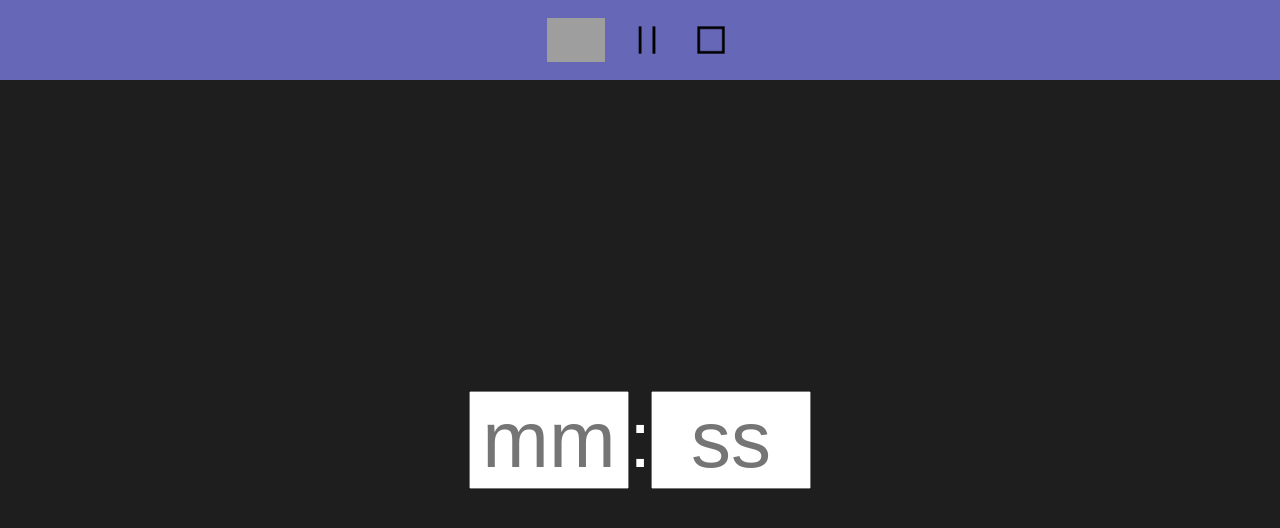
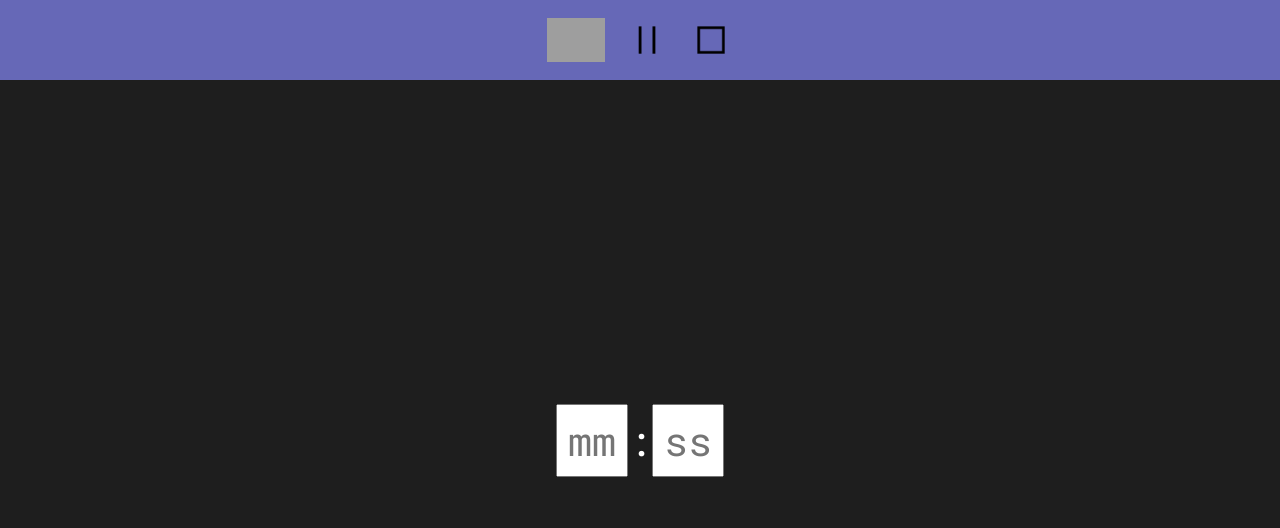
Before and after one commit to bartolliniRx/duel-timer, a React (Create React App) app: page / in a window 1280 px wide. Shown: the top 528 px of the page. Built offline with nearby package versions, Linux system fonts and the light colour scheme; grey boxes are pictures that could not be loaded.

Commit message:
Organized styling

```diff
--- a/src/components/InitialScreen.module.scss
+++ b/src/components/InitialScreen.module.scss
@@ -9,12 +9,13 @@
 }
 .timeInputs {
 	font-size: $mid-font;
+	font-family: "Roboto Mono", monospace;
 }
 input[type="number"] {
 	-moz-appearance: textfield; /* Firefox */
 	text-align: center;
-	width: calc(2 * $mid-font);
-	font-size: inherit;
+	font: inherit;
+	padding: $ws-1 0;
 }
 
 // Hiding inputs' arrows
--- a/src/style/index.scss
+++ b/src/style/index.scss
@@ -1,6 +1,13 @@
+//sizes
+$scalable: min(10vw, 5vh);
+$ws-1: calc($scalable / 5);
+$ws-2: calc($ws-1 * 1.8);
+$ws-2: calc($ws-1 * 1.8);
+
 //colors
 $accent-color: #6668b7;
 $warning-color: #c62435;
 
 //fonts
-$mid-font: min(10vw, 10vh);
+@import url("https://fonts.googleapis.com/css2?family=Roboto+Mono&display=swap");
+$mid-font: $scalable;
```
